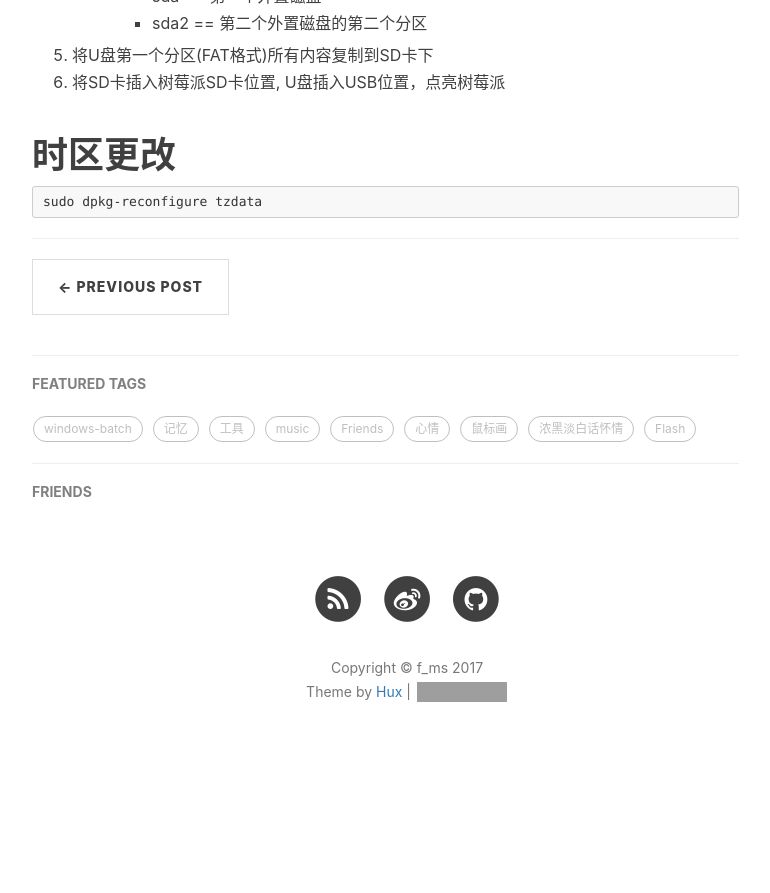
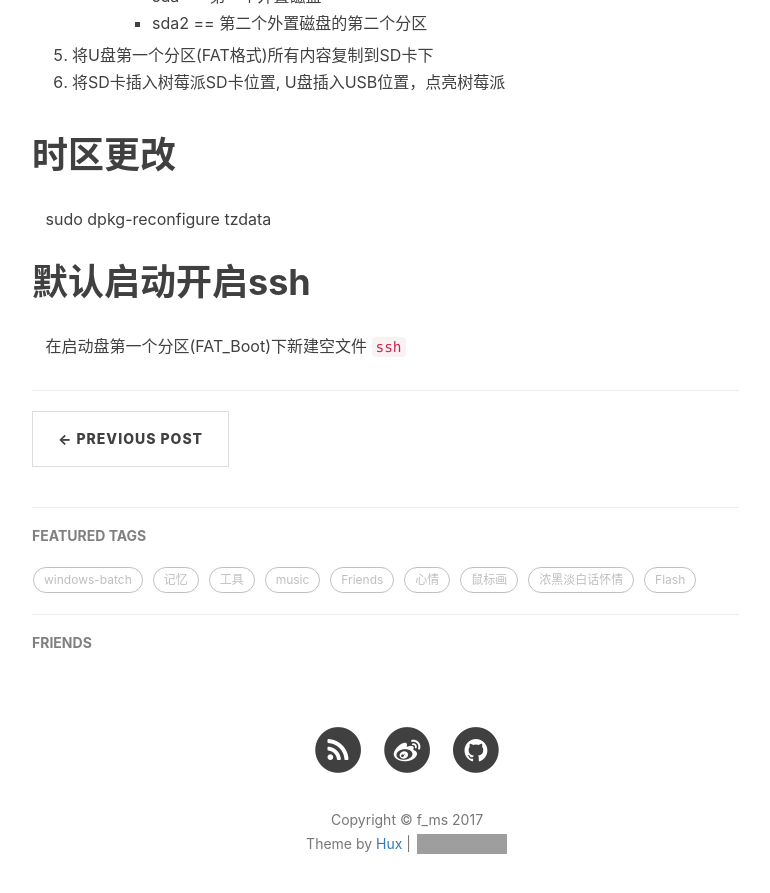
Before and after one commit to imfms/imfms.github.io, a Jekyll site: the page built from _posts/2017-05-10-raspberry-install-log.markdown, in a window 1280 px wide and 900 px high, scrolled down 1211 px. Shown: the top 893 px of the window, without its empty margins (233-1003 px from the left). Built offline with Jekyll 4.4.1, drawn with Linux system fonts in a browser that asks for light colours; nearby versions of some CDN libraries; comment, search, counter and statistics services are not loaded; before the commit the page ends 2007 px from its top, so only the background shows below that; grey boxes are pictures that could not be loaded.

Commit message:
默认启动开启ssh

```diff
--- a/_posts/2017-05-10-raspberry-install-log.markdown
+++ b/_posts/2017-05-10-raspberry-install-log.markdown
@@ -35,4 +35,7 @@
 5. 将SD卡插入树莓派SD卡位置, U盘插入USB位置，点亮树莓派
 
 # 时区更改
-    sudo dpkg-reconfigure tzdata
+    sudo dpkg-reconfigure tzdata
+
+# 默认启动开启ssh
+    在启动盘第一个分区(FAT_Boot)下新建空文件 `ssh`
```
